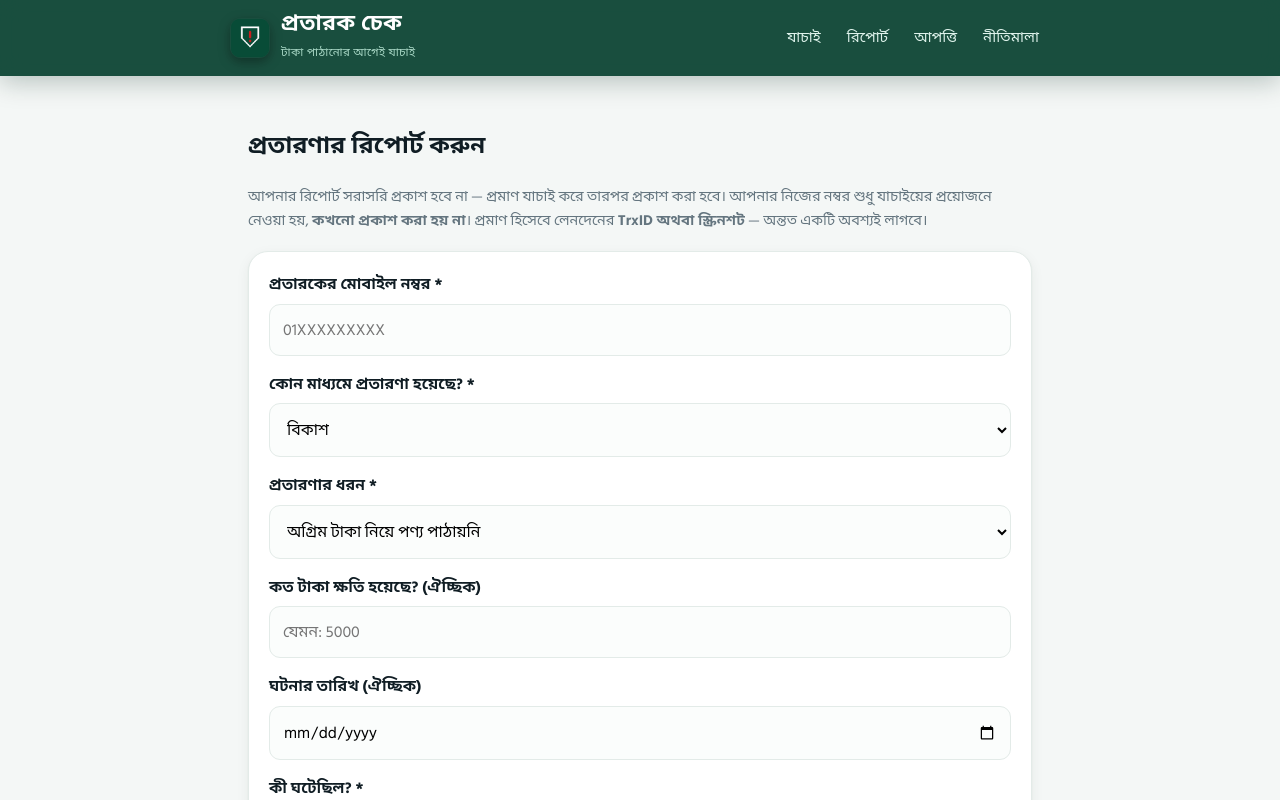
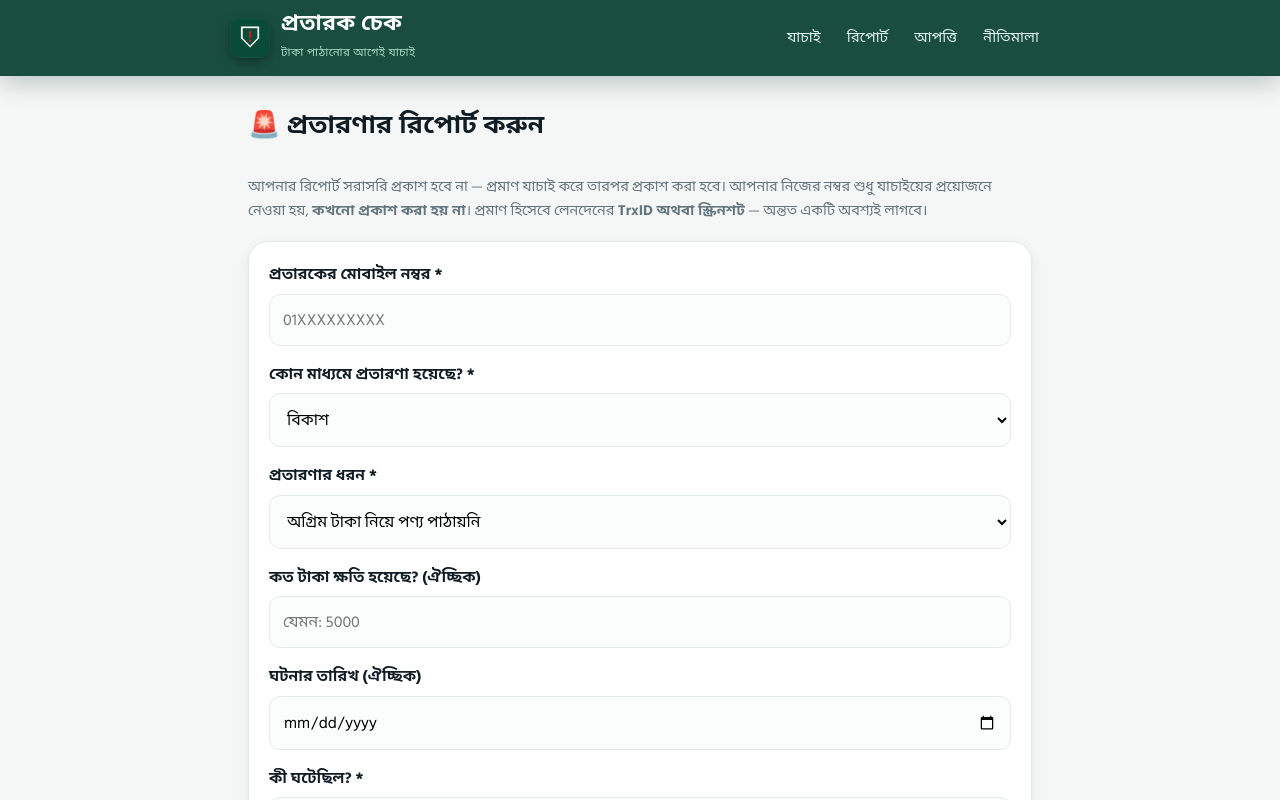
Before and after one commit to sowrobrana1/protarok-check, a Next.js app: page /report in a window 1280 px wide. Shown: the top 800 px of the page. Built offline with nearby package versions, Linux system fonts and the light colour scheme.

Commit message:
Premium design upgrade: app/report/page.tsx

```diff
--- a/app/report/page.tsx
+++ b/app/report/page.tsx
@@ -49,8 +49,10 @@ export default function ReportPage() {
 
   return (
     <main className="wrap">
-      <section>
-        <h2>প্রতারণার রিপোর্ট করুন</h2>
+      <div className="pagehead">
+        <h2>🚨 প্রতারণার রিপোর্ট করুন</h2>
+      </div>
+      <section style={{ paddingTop: 6 }}>
         <p className="small">
           আপনার রিপোর্ট সরাসরি প্রকাশ হবে না — প্রমাণ যাচাই করে তারপর প্রকাশ করা হবে।
           আপনার নিজের নম্বর শুধু যাচাইয়ের প্রয়োজনে নেওয়া হয়, <strong>কখনো প্রকাশ করা হয় না</strong>।
```
